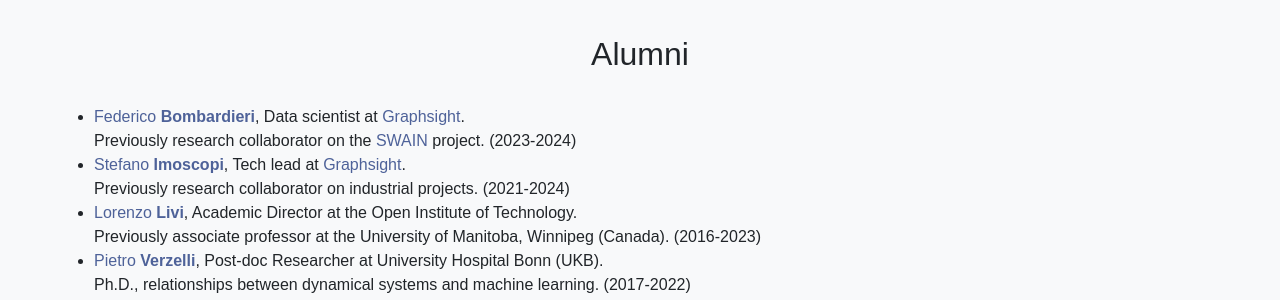
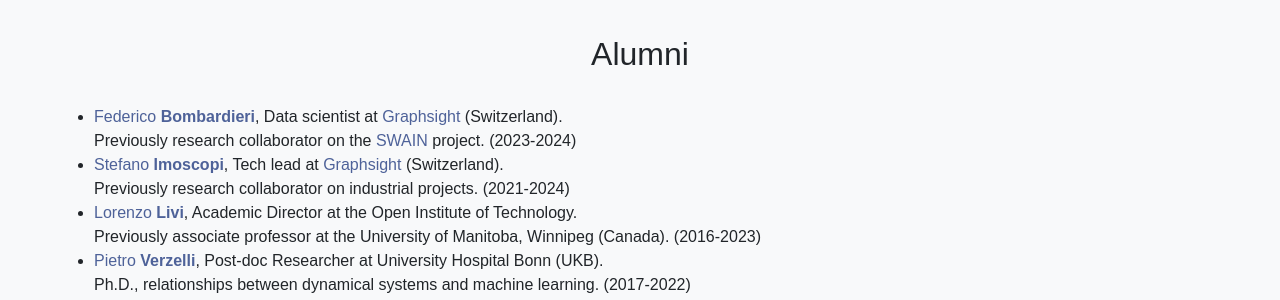
Before and after one commit to Graph-Machine-Learning-Group/graph-machine-learning-group.github.io, a Jekyll site: the page built from people.html, in a window 1280 px wide. Shown: the part 2843-3143 px from the top of the page. Built offline with Jekyll 4.4.1, drawn with Linux system fonts in a browser that asks for light colours.

```diff
--- a/_data/news.yml
+++ b/_data/news.yml
@@ -1,3 +1,5 @@
+- date: 2025/06
+  text: 'Our paper <a href="https://doi.org/10.1145/3742784">Graph Deep Learning for Time Series Forecasting (Cini et al.)</a> has been accepted to <strong><a href="https://dl.acm.org/journal/csur">ACM Computing Surveys</a></strong>!'
 - date: 2025/05
   text: 'Our papers <a href="https://arxiv.org/abs/2405.19933">Learning Latent Graph Structures and their Uncertainty (Manenti et al.)</a> and <a href="http://arxiv.org/abs/2502.09443">Relational Conformal Prediction for Correlated Time Series (Cini et al.)</a> have been accepted at <strong><a href="https://icml.cc/Conferences/2025">ICML 2025</a></strong>!'
 - date: 2025/03
--- a/_data/people.yml
+++ b/_data/people.yml
@@ -153,7 +153,7 @@
   surname: Bombardieri
   group: alumni
   period: 2023-2024
-  now: Data scientist at <a href="https://graphsight.ai" target="_blank">Graphsight</a>
+  now: Data scientist at <a href="https://graphsight.ai" target="_blank">Graphsight</a> (Switzerland)
   description: Previously research collaborator on the <a href="https://swain-project.eu/" target="_blank">SWAIN</a> project.
   links:
     website: https://www.linkedin.com/in/federicobombardieri
@@ -162,7 +162,7 @@
   surname: Imoscopi
   group: alumni
   period: 2021-2024
-  now: Tech lead at <a href="https://graphsight.ai" target="_blank">Graphsight</a>
+  now: Tech lead at <a href="https://graphsight.ai" target="_blank">Graphsight</a> (Switzerland)
   description: Previously research collaborator on industrial projects.
   links:
     website:  https://www.linkedin.com/in/stefanoimoscopi
```
